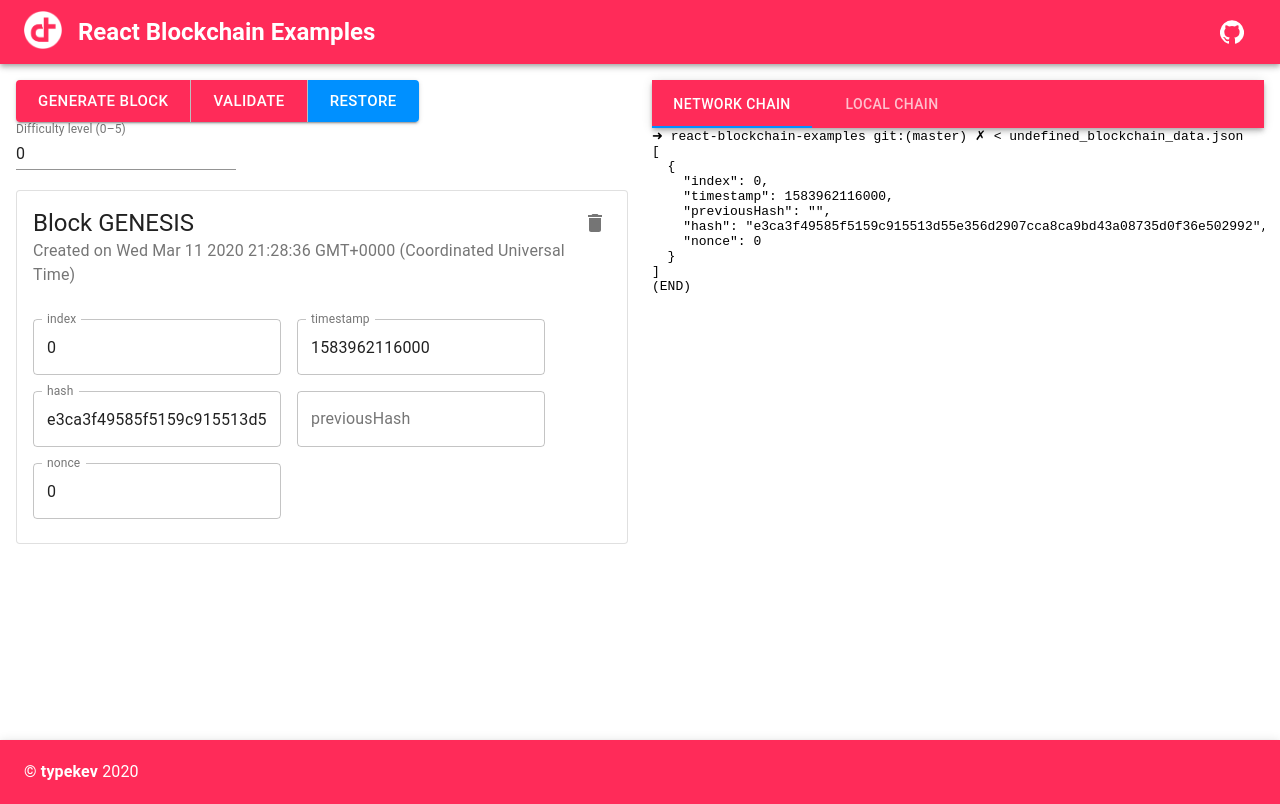
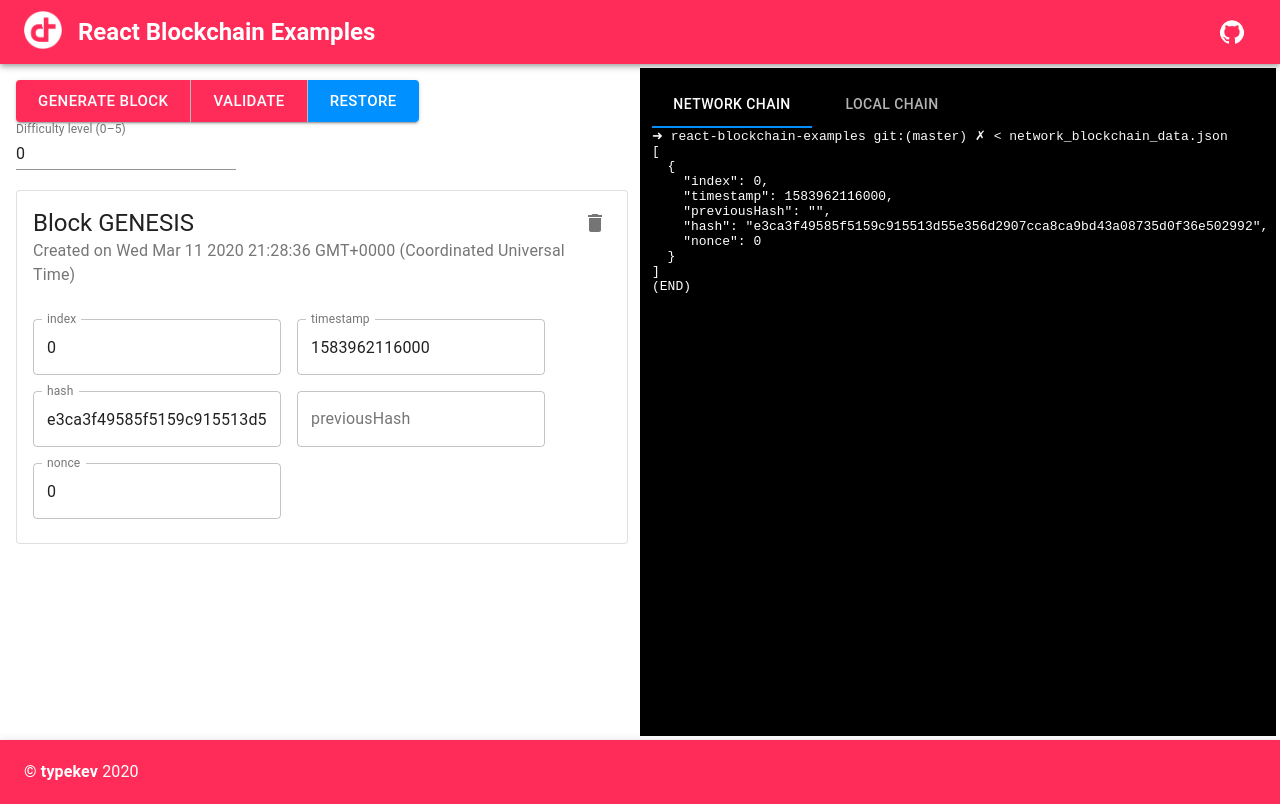
Before and after one commit to typekev/react-blockchain-examples, a React (Create React App) app: page / in a window 1280 px wide. Built offline with nearby package versions, Linux system fonts and the light colour scheme.

Commit message:
style chain

```diff
--- a/src/components/Chain.js
+++ b/src/components/Chain.js
@@ -13,6 +13,7 @@ import {
 import { AlertContext } from "../providers/AlertProvider";
 import Block from "./Block";
 import PrettyJSONView from "./PrettyJSONView";
+import { css } from "emotion";
 
 const calculateHash = blockData => sha256(JSON.stringify(blockData)).toString();
 
@@ -94,7 +95,14 @@ const Chain = () => {
 
   return (
     <Grid container spacing={3}>
-      <Grid item md={6}>
+      <Grid
+        item
+        md={6}
+        className={css`
+          height: calc(100vh - 8.25rem);
+          overflow: scroll;
+        `}
+      >
         <Grid container>
           <Grid item flex="1">
             <ButtonGroup variant="contained" size="large">
@@ -150,8 +158,24 @@ const Chain = () => {
           />
         ))}
       </Grid>
-      <Grid item md={6}>
-        <AppBar position="relative">
+      <Grid
+        item
+        md={6}
+        className={css`
+          position: relative;
+          margin: 0;
+          color: rgba(255, 255, 255);
+          background-color: rgb(0, 0, 0);
+          height: calc(100vh - 8.25rem);
+          overflow: hidden;
+        `}
+      >
+        <AppBar
+          position="relative"
+          className={css`
+            background-color: rgb(0, 0, 0);
+          `}
+        >
           <Tabs
             value={currentTab}
             onChange={(_e, nextTab) => setCurrentTab(nextTab)}
@@ -161,14 +185,24 @@ const Chain = () => {
             <Tab label="Local chain" value={1} />
           </Tabs>
         </AppBar>
-        <Slide direction="right" in={currentTab === 0} mountOnEnter unmountOnExit>
-          <div>
-            <PrettyJSONView data={blockchain} />
+        <Slide direction="right" in={currentTab === 0}>
+          <div
+            className={css`
+              position: absolute;
+              height: calc(100% - 4.5rem);
+            `}
+          >
+            <PrettyJSONView data={blockchain} name="network" />
           </div>
         </Slide>
-        <Slide direction="left" in={currentTab === 1} mountOnEnter unmountOnExit>
-          <div>
-            <PrettyJSONView data={localBlockchain} />
+        <Slide direction="left" in={currentTab === 1}>
+          <div
+            className={css`
+              position: absolute;
+              height: calc(100% - 4.5rem);
+            `}
+          >
+            <PrettyJSONView data={localBlockchain} name="local" />
           </div>
         </Slide>
       </Grid>
```
